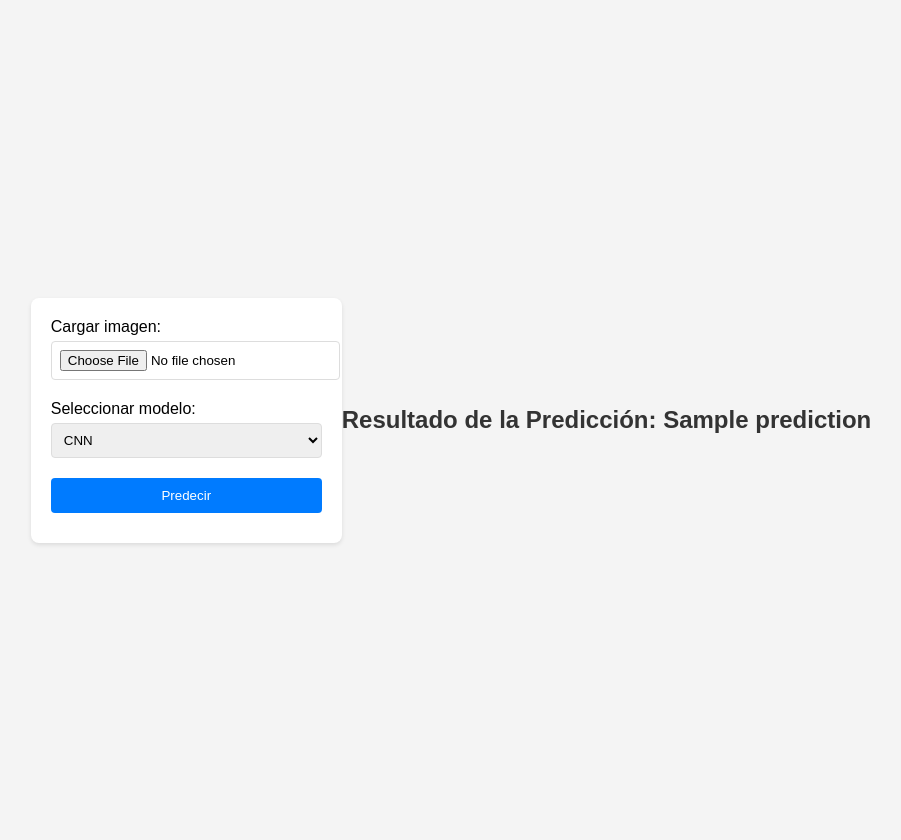
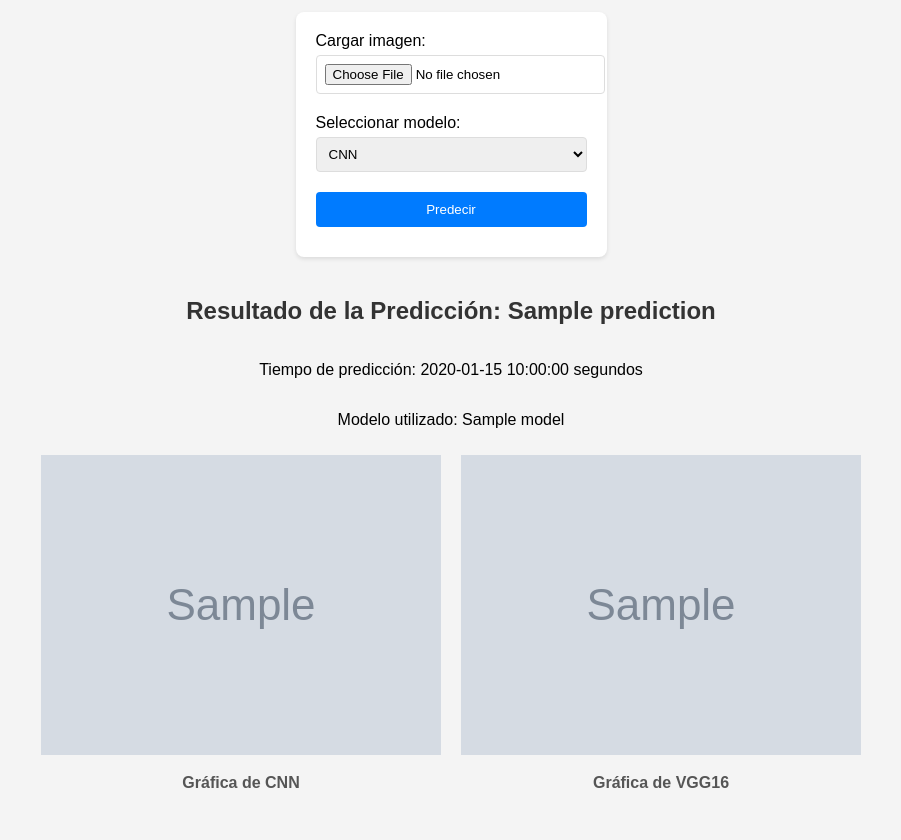
Before and after one commit to EstebanAG1005/Proyecto-Data-Science, a Flask app: template app/templates/index.html in a window 1280 px wide. Shown: the whole page, without its empty margins (189-1090 px from the left). Run offline with Flask 3, Linux system fonts and the light colour scheme; the template is opened without the code that fills it: most values are stand-ins (such as "Sample title", 1, 10 or a date in 2020); grey boxes marked "Sample" are stand-in pictures; parts of the project's set-up code (start-up, migrations or seed data) failed here and were passed over.

Commit message:
Proyecto terminado

```diff
--- a/app/app.py
+++ b/app/app.py
@@ -1,16 +1,19 @@
-from flask import Flask, request, render_template
+from flask import Flask, request, render_template, url_for
 from tensorflow.keras.models import load_model
 from tensorflow.keras.preprocessing.image import load_img, img_to_array
 from tensorflow.keras.applications.vgg16 import preprocess_input, VGG16  # Importar VGG16 aquí
 import numpy as np
 import os
 import pickle
+import time
 
 app = Flask(__name__)
 
 # Cargar el modelo
 model_cnn = load_model('./cnn.h5')
 model_vgg16 = load_model('./vgg16.h5')
+#Variable para predicción de tiempo
+PREDICTION_TIME = 0
 
 with open('class_mapping.pkl', 'rb') as f:
         class_mapping = pickle.load(f)
@@ -24,6 +27,7 @@ with open('class_mapping.pkl', 'rb') as f:
 
 # Función para predecir la clase de la imagen
 def predict_class_vgg16(image_path):
+    start_time = time.time()
     # Cargar la imagen y preprocesarla
     img = load_img(image_path, target_size=(224, 224))
     img = img_to_array(img)
@@ -45,10 +49,13 @@ def predict_class_vgg16(image_path):
     result = np.argmax(prediction, axis=1)
     print("Resultado de la predicción:", result)
     print("Mapeo de clases:", class_mapping)
-
-    return class_mapping[result[0]]
+    end_time = time.time()
+    prediction_time = end_time - start_time
+    model="VGG16"
+    return class_mapping[result[0]], prediction_time, model
 
 def predict_class_cnn(image_path):
+    start_time = time.time()
     img = load_img(image_path, target_size=(224, 224))
     img = img_to_array(img)
     img = np.expand_dims(img, axis=0)
@@ -57,11 +64,21 @@ def predict_class_cnn(image_path):
     # Aquí puedes procesar la salida de 'prediction' según sea necesario
     result = np.argmax(prediction, axis=1)
     predicted_class_name = inverted_class_mapping[result[0]]
-    return predicted_class_name  # Just return the result
+    end_time = time.time()
+    prediction_time = end_time - start_time
+    model="CNN"
+    return predicted_class_name, prediction_time, model
 
 @app.route('/', methods=['GET', 'POST'])
 def upload_predict():
-    predicted_class = None  # Initialize with None
+    predicted_class = None
+    image1 = url_for('static', filename='graphs/cnn.jpeg')
+    image2 = url_for('static', filename='graphs/vgg16.jpeg')
+    prediction_time = None
+    model = ""
+
+    if not os.path.exists('images'):
+        os.makedirs('images')
 
     if request.method == 'POST':
         image_file = request.files['image']
@@ -72,13 +89,14 @@ def upload_predict():
             image_file.save(image_path)
 
             if model_choice == 'cnn':
-                predicted_class = predict_class_cnn(image_path)
+                predicted_class, prediction_time, model = predict_class_cnn(image_path)
             elif model_choice == 'vgg16':
-                predicted_class = predict_class_vgg16(image_path)
+                predicted_class, prediction_time, model = predict_class_vgg16(image_path)
             else:
                 predicted_class = "Modelo no seleccionado correctamente."
 
-    return render_template('index.html', prediction=predicted_class)
+    return render_template('index.html', prediction=predicted_class, image1=image1, image2=image2, prediction_time=prediction_time, model=model)
+
 
 if __name__ == '__main__':
     app.run(debug=True)
--- a/app/templates/index.html
+++ b/app/templates/index.html
@@ -11,6 +11,7 @@
             display: flex;
             justify-content: center;
             align-items: center;
+            flex-direction: column;
             height: 100vh;
         }
 
@@ -19,6 +20,7 @@
             padding: 20px;
             border-radius: 8px;
             box-shadow: 0 2px 4px rgba(0, 0, 0, 0.1);
+            margin-bottom: 20px;
         }
 
         div {
@@ -55,6 +57,26 @@
         h2 {
             text-align: center;
             color: #333;
+            margin-bottom: 20px;
+        }
+
+        .image-container {
+            display: flex;
+            justify-content: center;
+            align-items: center;
+            flex-wrap: wrap;
+        }
+
+        .image-container img {
+            max-width: 600px;
+            margin: 10px;
+        }
+
+        .image-container p {
+            text-align: center;
+            margin-top: 5px;
+            font-weight: bold;
+            color: #555;
         }
     </style>
 </head>
@@ -77,7 +99,24 @@
     </form>
 
     {% if prediction %}
-        <h2>Resultado de la Predicción: {{ prediction }}</h2>
+    <h2>Resultado de la Predicción: {{ prediction }}</h2>
+    {% if prediction_time %}
+        <p>Tiempo de predicción: {{ prediction_time }} segundos</p>
     {% endif %}
+    {% if model %}
+        <p>Modelo utilizado: {{ model }}</p>
+    {% endif %}
+    <div class="image-container">
+        <div>
+            <img src="{{ image1 }}" alt="Image 1">
+            <p>Gráfica de CNN</p>
+        </div>
+        <div>
+            <img src="{{ image2 }}" alt="Image 2">
+            <p>Gráfica de VGG16</p>
+        </div>
+    </div>
+{% endif %}
+
 </body>
 </html>
```
Also changed, not shown: app/static/graphs/cnn.jpeg (added), app/static/graphs/vgg16.jpeg (added), 4 other files.
